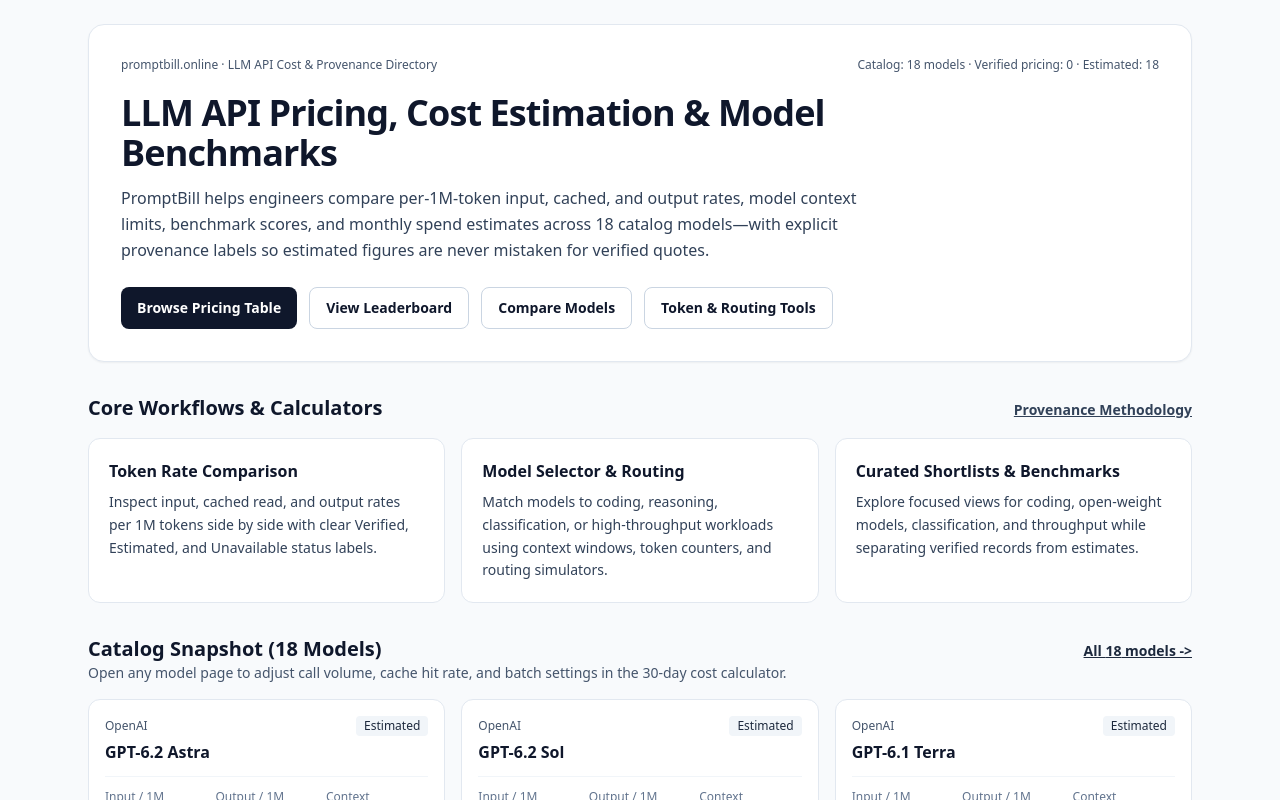
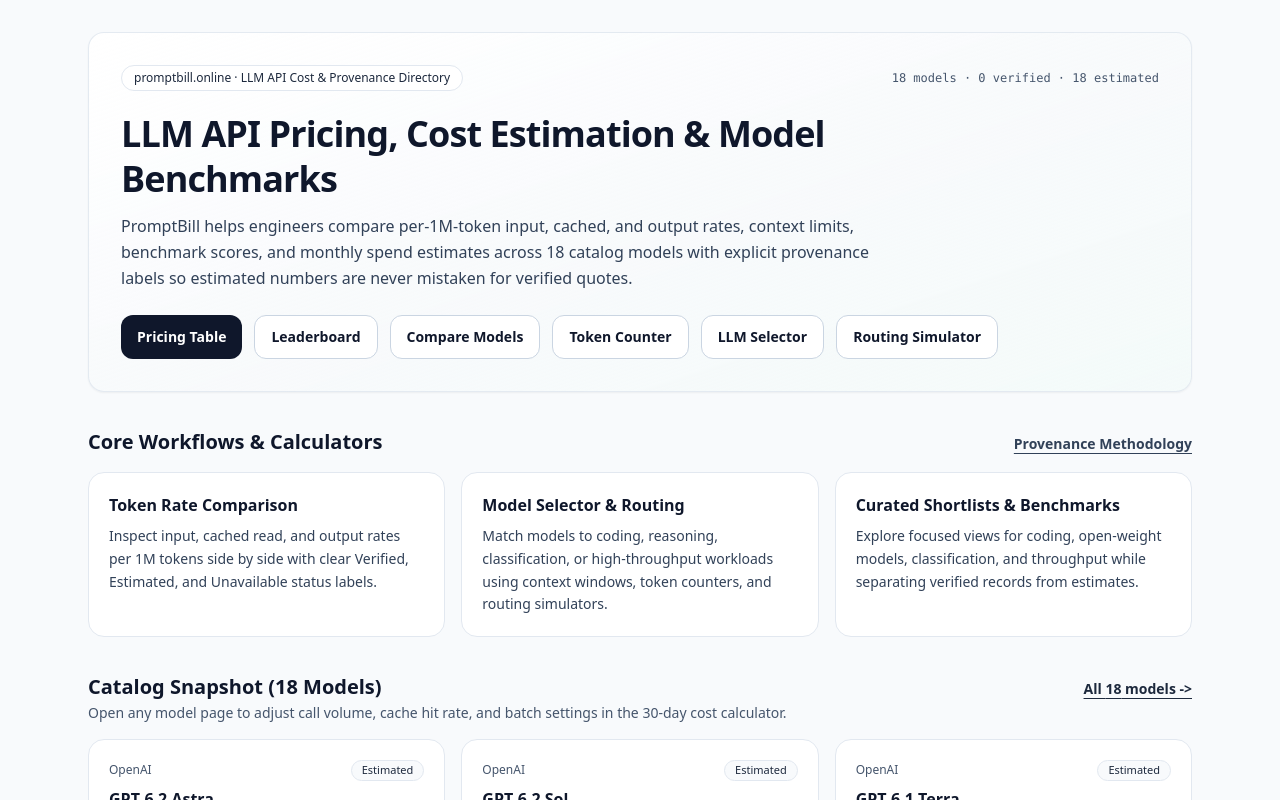
Before and after one commit to ZmLone/promptbill-online, a Next.js app: page / in a window 1280 px wide. Shown: the top 800 px of the page. Built offline with nearby package versions, Linux system fonts and the light colour scheme.

Commit message:
Add files via upload

```diff
--- a/src/app/page.tsx
+++ b/src/app/page.tsx
@@ -78,7 +78,7 @@ export default function HomePage() {
   };
 
   return (
-    <div className="mx-auto max-w-6xl px-4 py-6 sm:px-6 space-y-8">
+    <main className="mx-auto w-full max-w-6xl px-4 py-5 sm:px-6 sm:py-8 space-y-7 sm:space-y-9 overflow-x-hidden">
       <script
         type="application/ld+json"
         dangerouslySetInnerHTML={{ __html: JSON.stringify(webAppJsonLd) }}
@@ -88,57 +88,71 @@ export default function HomePage() {
         dangerouslySetInnerHTML={{ __html: JSON.stringify(faqJsonLd) }}
       />
 
-      <section className="rounded-2xl border border-slate-200 bg-white p-6 sm:p-8 shadow-xs space-y-5">
-        <div className="flex flex-wrap items-center justify-between gap-2 text-xs font-medium text-slate-600">
-          <span>promptbill.online · LLM API Cost &amp; Provenance Directory</span>
-          <span>
-            Catalog: {freshness.totalModels} models · Verified pricing: {freshness.verifiedPricingCount} · Estimated: {freshness.estimatedPricingCount}
+      <section className="rounded-2xl border border-slate-200/90 bg-gradient-to-br from-white via-slate-50/70 to-emerald-50/30 p-5 sm:p-8 shadow-xs space-y-5">
+        <div className="flex flex-wrap items-center justify-between gap-2 text-xs text-slate-600">
+          <span className="inline-flex items-center gap-1.5 rounded-full border border-slate-200 bg-white px-3 py-1 font-medium text-slate-800">
+            promptbill.online · LLM API Cost &amp; Provenance Directory
+          </span>
+          <span className="font-mono text-[11px] sm:text-xs text-slate-600">
+            {freshness.totalModels} models · {freshness.verifiedPricingCount} verified · {freshness.estimatedPricingCount} estimated
           </span>
         </div>
 
         <div className="space-y-3 max-w-3xl">
-          <h1 className="text-2xl sm:text-4xl font-bold tracking-tight text-slate-900">
+          <h1 className="text-2xl sm:text-4xl font-bold tracking-tight text-slate-900 leading-tight">
             LLM API Pricing, Cost Estimation &amp; Model Benchmarks
           </h1>
           <p className="text-sm sm:text-base text-slate-700 leading-relaxed">
-            PromptBill helps engineers compare per-1M-token input, cached, and output rates, model context limits, benchmark scores, and monthly spend estimates across {freshness.totalModels} catalog models—with explicit provenance labels so estimated figures are never mistaken for verified quotes.
+            PromptBill helps engineers compare per-1M-token input, cached, and output rates, context limits, benchmark scores, and monthly spend estimates across {freshness.totalModels} catalog models with explicit provenance labels so estimated numbers are never mistaken for verified quotes.
           </p>
         </div>
 
-        <div className="flex flex-wrap items-center gap-3 pt-1">
+        <nav aria-label="Primary quick actions" className="grid grid-cols-2 sm:flex sm:flex-wrap items-center gap-2.5 sm:gap-3 pt-1">
           <Link
             href="/pricing"
-            className="inline-flex min-h-[42px] items-center justify-center rounded-lg bg-slate-900 px-4 py-2.5 text-sm font-semibold text-white hover:bg-slate-800"
+            className="inline-flex min-h-[44px] w-full sm:w-auto items-center justify-center rounded-xl bg-slate-900 px-4 py-2.5 text-xs sm:text-sm font-semibold text-white hover:bg-slate-800 transition-colors text-center"
           >
-            Browse Pricing Table
+            Pricing Table
           </Link>
           <Link
             href="/leaderboard"
-            className="inline-flex min-h-[42px] items-center justify-center rounded-lg border border-slate-300 bg-white px-4 py-2.5 text-sm font-semibold text-slate-900 hover:bg-slate-50"
+            className="inline-flex min-h-[44px] w-full sm:w-auto items-center justify-center rounded-xl border border-slate-300 bg-white px-4 py-2.5 text-xs sm:text-sm font-semibold text-slate-900 hover:bg-slate-50 transition-colors text-center"
           >
-            View Leaderboard
+            Leaderboard
           </Link>
           <Link
             href="/compare"
-            className="inline-flex min-h-[42px] items-center justify-center rounded-lg border border-slate-300 bg-white px-4 py-2.5 text-sm font-semibold text-slate-900 hover:bg-slate-50"
+            className="inline-flex min-h-[44px] w-full sm:w-auto items-center justify-center rounded-xl border border-slate-300 bg-white px-4 py-2.5 text-xs sm:text-sm font-semibold text-slate-900 hover:bg-slate-50 transition-colors text-center"
           >
             Compare Models
           </Link>
           <Link
             href="/tools/token-counter"
-            className="inline-flex min-h-[42px] items-center justify-center rounded-lg border border-slate-300 bg-white px-4 py-2.5 text-sm font-semibold text-slate-900 hover:bg-slate-50"
+            className="inline-flex min-h-[44px] w-full sm:w-auto items-center justify-center rounded-xl border border-slate-300 bg-white px-4 py-2.5 text-xs sm:text-sm font-semibold text-slate-900 hover:bg-slate-50 transition-colors text-center"
           >
-            Token &amp; Routing Tools
+            Token Counter
           </Link>
-        </div>
+          <Link
+            href="/tools/llm-selector"
+            className="inline-flex min-h-[44px] w-full sm:w-auto items-center justify-center rounded-xl border border-slate-300 bg-white px-4 py-2.5 text-xs sm:text-sm font-semibold text-slate-900 hover:bg-slate-50 transition-colors text-center"
+          >
+            LLM Selector
+          </Link>
+          <Link
+            href="/tools/routing-simulator"
+            className="inline-flex min-h-[44px] w-full sm:w-auto items-center justify-center rounded-xl border border-slate-300 bg-white px-4 py-2.5 text-xs sm:text-sm font-semibold text-slate-900 hover:bg-slate-50 transition-colors text-center"
+          >
+            Routing Simulator
+          </Link>
+        </nav>
       </section>
 
       <section aria-labelledby="key-tools-heading" className="space-y-4">
-        <div className="flex items-baseline justify-between gap-2">
+        <div className="flex flex-wrap items-baseline justify-between gap-2">
           <h2 id="key-tools-heading" className="text-lg sm:text-xl font-bold text-slate-900">
             Core Workflows &amp; Calculators
           </h2>
-          <Link href="/methodology" className="text-xs sm:text-sm font-semibold text-slate-700 underline">
+          <Link href="/methodology" className="text-xs sm:text-sm font-semibold text-slate-700 underline underline-offset-4">
             Provenance Methodology
           </Link>
         </div>
@@ -146,9 +160,11 @@ export default function HomePage() {
         <div className="grid grid-cols-1 md:grid-cols-3 gap-4">
           <Link
             href="/pricing"
-            className="rounded-xl border border-slate-200 bg-white p-5 hover:border-slate-400 transition-colors space-y-2"
+            className="group rounded-2xl border border-slate-200 bg-white p-5 hover:border-slate-400 hover:shadow-xs transition-all space-y-2"
           >
-            <h3 className="text-base font-bold text-slate-900">Token Rate Comparison</h3>
+            <h3 className="text-base font-bold text-slate-900 group-hover:underline">
+              Token Rate Comparison
+            </h3>
             <p className="text-xs sm:text-sm text-slate-700 leading-relaxed">
               Inspect input, cached read, and output rates per 1M tokens side by side with clear Verified, Estimated, and Unavailable status labels.
             </p>
@@ -156,9 +172,11 @@ export default function HomePage() {
 
           <Link
             href="/tools/llm-selector"
-            className="rounded-xl border border-slate-200 bg-white p-5 hover:border-slate-400 transition-colors space-y-2"
+            className="group rounded-2xl border border-slate-200 bg-white p-5 hover:border-slate-400 hover:shadow-xs transition-all space-y-2"
           >
-            <h3 className="text-base font-bold text-slate-900">Model Selector &amp; Routing</h3>
+            <h3 className="text-base font-bold text-slate-900 group-hover:underline">
+              Model Selector &amp; Routing
+            </h3>
             <p className="text-xs sm:text-sm text-slate-700 leading-relaxed">
               Match models to coding, reasoning, classification, or high-throughput workloads using context windows, token counters, and routing simulators.
             </p>
@@ -166,9 +184,11 @@ export default function HomePage() {
 
           <Link
             href="/best-llms-for-coding"
-            className="rounded-xl border border-slate-200 bg-white p-5 hover:border-slate-400 transition-colors space-y-2"
+            className="group rounded-2xl border border-slate-200 bg-white p-5 hover:border-slate-400 hover:shadow-xs transition-all space-y-2"
           >
-            <h3 className="text-base font-bold text-slate-900">Curated Shortlists &amp; Benchmarks</h3>
+            <h3 className="text-base font-bold text-slate-900 group-hover:underline">
+              Curated Shortlists &amp; Benchmarks
+            </h3>
             <p className="text-xs sm:text-sm text-slate-700 leading-relaxed">
               Explore focused views for coding, open-weight models, classification, and throughput while separating verified records from estimates.
             </p>
@@ -178,7 +198,7 @@ export default function HomePage() {
 
       <section aria-labelledby="catalog-preview-heading" className="space-y-4">
         <div className="flex flex-wrap items-baseline justify-between gap-2">
-          <div>
+          <div className="space-y-0.5">
             <h2 id="catalog-preview-heading" className="text-lg sm:text-xl font-bold text-slate-900">
               Catalog Snapshot ({ALL_MODELS.length} Models)
             </h2>
@@ -186,26 +206,28 @@ export default function HomePage() {
               Open any model page to adjust call volume, cache hit rate, and batch settings in the 30-day cost calculator.
             </p>
           </div>
-          <Link href="/models" className="text-xs sm:text-sm font-semibold text-slate-800 underline">
+          <Link href="/models" className="text-xs sm:text-sm font-semibold text-slate-800 underline underline-offset-4">
             All {ALL_MODELS.length} models -&gt;
           </Link>
         </div>
 
-        <div className="grid grid-cols-1 md:grid-cols-2 lg:grid-cols-3 gap-4">
+        <div className="grid grid-cols-1 sm:grid-cols-2 lg:grid-cols-3 gap-4">
           {featuredModels.map((m) => (
             <Link
               key={m.id}
               href={`/models/${m.slug}`}
-              className="rounded-xl border border-slate-200 bg-white p-4 hover:border-slate-400 transition-colors flex flex-col justify-between gap-3"
+              className="group rounded-2xl border border-slate-200 bg-white p-4 sm:p-5 hover:border-slate-400 hover:shadow-xs transition-all flex flex-col justify-between gap-4"
             >
-              <div className="space-y-1">
+              <div className="space-y-1.5">
                 <div className="flex items-center justify-between gap-2 text-xs text-slate-600">
-                  <span>{m.provider}</span>
-                  <span className="rounded bg-slate-100 px-2 py-0.5 font-medium text-slate-800">
+                  <span className="truncate font-medium">{m.provider}</span>
+                  <span className="shrink-0 rounded-full border border-slate-200 bg-slate-50 px-2.5 py-0.5 text-[11px] font-medium text-slate-800">
                     {m.pricingProvenance.status}
                   </span>
                 </div>
-                <h3 className="text-base font-bold text-slate-900">{m.name}</h3>
+                <h3 className="text-base font-bold text-slate-900 group-hover:underline">
+                  {m.name}
+                </h3>
               </div>
 
               <dl className="grid grid-cols-3 gap-2 border-t border-slate-100 pt-3 text-xs">
@@ -227,18 +249,18 @@ export default function HomePage() {
         </div>
       </section>
 
-      <section aria-labelledby="home-faq-heading" className="rounded-xl border border-slate-200 bg-white p-5 sm:p-6 space-y-4">
+      <section aria-labelledby="home-faq-heading" className="rounded-2xl border border-slate-200 bg-white p-5 sm:p-6 space-y-4">
         <h2 id="home-faq-heading" className="text-lg font-bold text-slate-900">
           Frequently Asked Questions
         </h2>
         <div className="grid grid-cols-1 md:grid-cols-2 gap-4 text-xs sm:text-sm text-slate-700">
-          <div className="space-y-1.5">
+          <div className="rounded-xl border border-slate-100 bg-slate-50/60 p-4 space-y-1.5">
             <h3 className="font-semibold text-slate-900">What is PromptBill?</h3>
             <p className="leading-relaxed">
               PromptBill is an LLM API token cost comparison and estimation directory showing per-million-token rates, context windows, model comparisons, and provenance status.
             </p>
           </div>
-          <div className="space-y-1.5">
+          <div className="rounded-xl border border-slate-100 bg-slate-50/60 p-4 space-y-1.5">
             <h3 className="font-semibold text-slate-900">Why are some figures marked Estimated?</h3>
             <p className="leading-relaxed">
               When a model entry does not yet have a verified primary citation or verification date in the snapshot, PromptBill marks it Estimated or N/A rather than presenting it as a verified official quote.
@@ -246,6 +268,6 @@ export default function HomePage() {
           </div>
         </div>
       </section>
-    </div>
+    </main>
   );
 }
```
